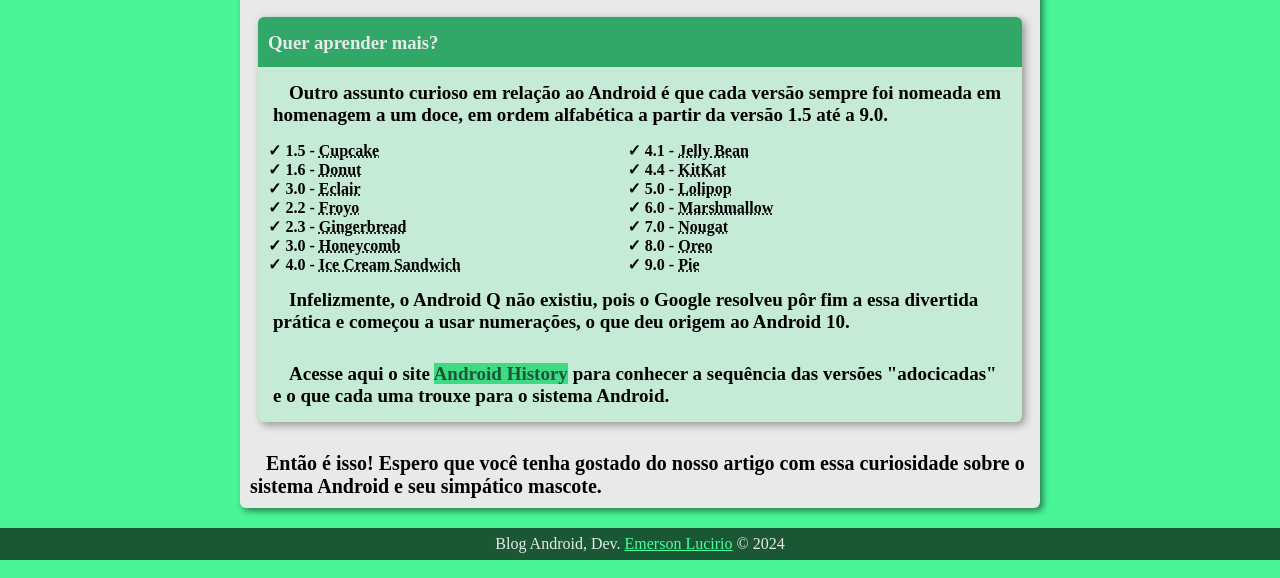
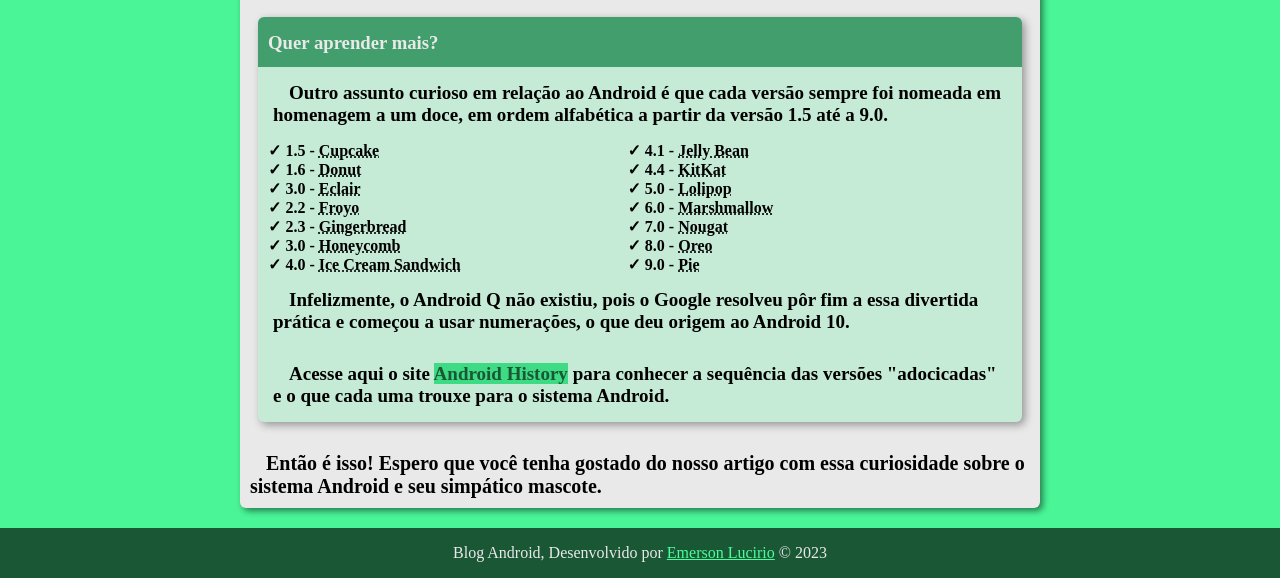
Before and after one commit to emersonlucirio/Blog-Android, a plain HTML site: page index.html in a window 1280 px wide. Shown: the part 2216-2794 px from the top of the page. Drawn offline with Linux system fonts and the light colour scheme.

Commit message:
alter footer and color

```diff
--- a/index.html
+++ b/index.html
@@ -153,8 +153,8 @@
     </main>
 
     <footer>
-        <p>Blog Android, Dev. <a href="https://github.com/emersonlucirio" target="_blank" rel="noopener">Emerson
-                Lucirio</a> &copy; 2024</p>
+        <p>Blog Android, Desenvolvido por <a href="https://github.com/emersonlucirio" target="_blank" rel="noopener">Emerson
+                Lucirio</a> &copy; 2023</p>
     </footer>
 </body>
 
--- a/root.css
+++ b/root.css
@@ -18,8 +18,8 @@
     --color5: #3DDB84;
     --color6: #4aff9b;
     --color7: #267F4E;
-    --color8: #84e1ac86;
-    --color9: #32A868;
+    --color8: #84e1ac;
+    --color9: #2b9159d8;
     --color10: #C5EBD6;
     --color11: rgba(0, 0, 0, 0.363);
     --color12: #4aff9b;
--- a/styles.css
+++ b/styles.css
@@ -201,6 +201,7 @@
     color: var(--color4);
     text-align: center;
     background: var(--color2);
+    padding: 25px;
 }
 
 footer a {
@@ -209,6 +210,7 @@
 }
 
 footer p {
-    padding-top: 7px;
+    position: relative;
+    bottom: 9px;
 
 }
```
